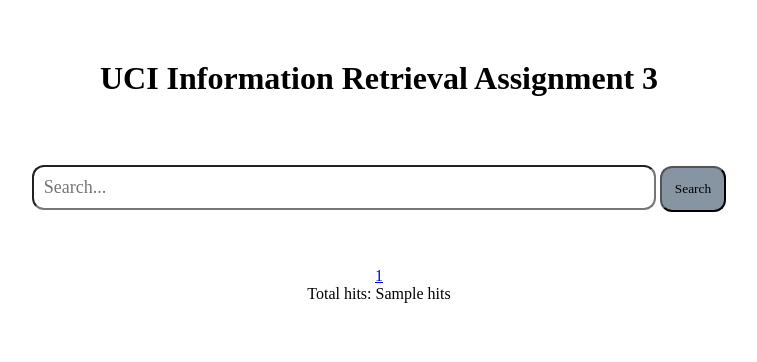
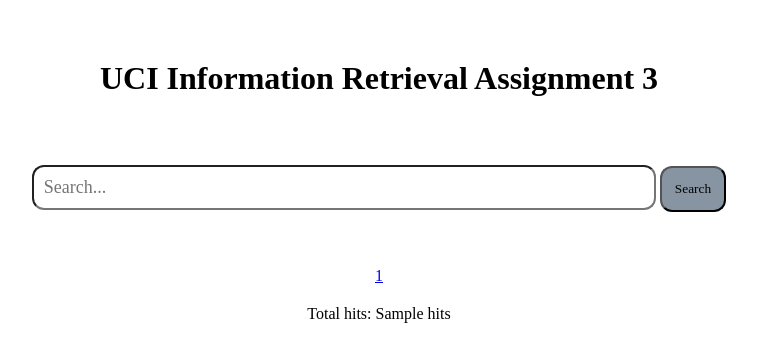
Before and after one commit to Ashv2ley/Web-Crawler-Search-Engine, a Flask app: template templates/index.html in a window 1280 px wide. Shown: the top 362 px of the page, without its empty margins (261-1018 px from the left). Run offline with Flask 3, Linux system fonts and the light colour scheme; the template is opened without the code that fills it: most values are stand-ins (such as "Sample title", 1, 10 or a date in 2020); parts of the project's set-up code (start-up, migrations or seed data) failed here and were passed over.

Commit message:
Update styles.css

```diff
--- a/static/styles.css
+++ b/static/styles.css
@@ -49,3 +49,7 @@ input[type=text]{
 .urls li{
     padding-top: 15px;
 }
+
+.urls ul{
+    padding-bottom: 20px;
+}
```
